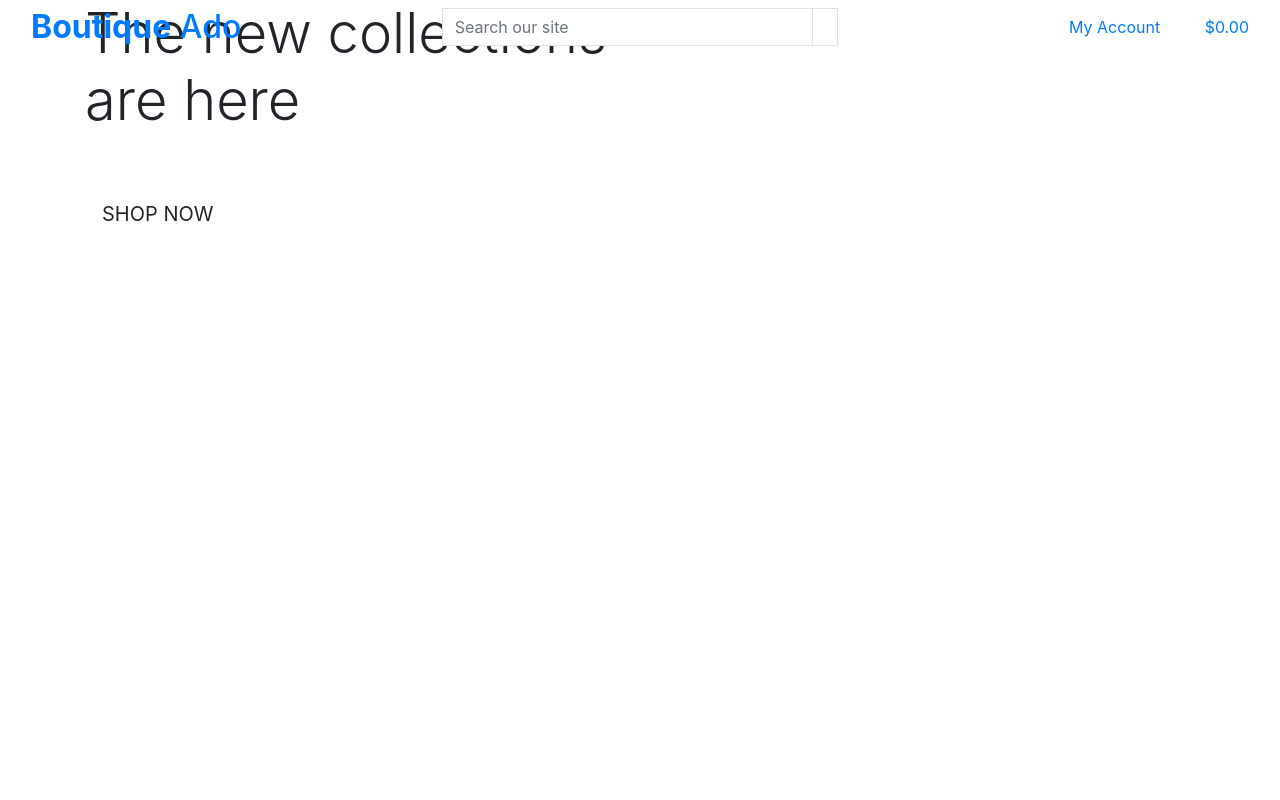
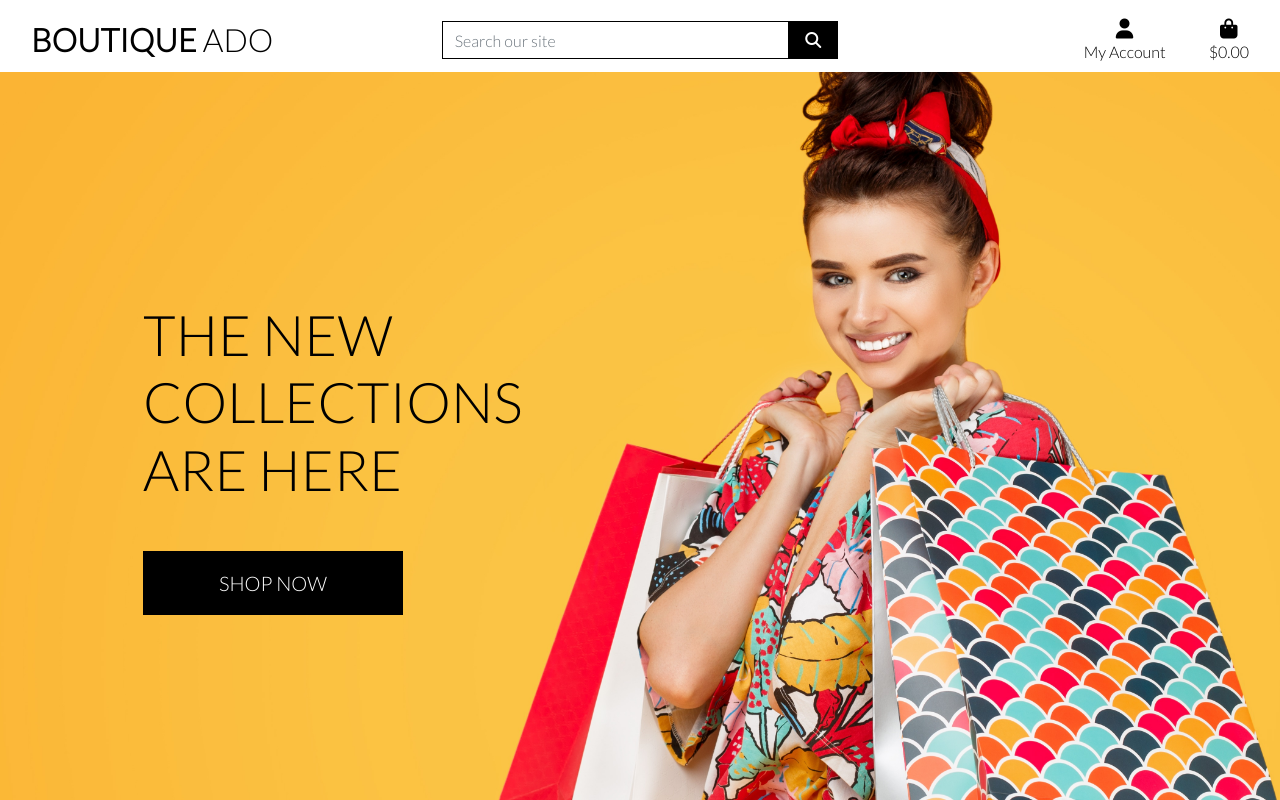
Before and after one commit to Christo107/boutique_ado, a Django app: page / in a window 1280 px wide. Run offline with Django 3.2, Linux system fonts and the light colour scheme; some libraries are stand-ins or nearby versions.

Commit message:
completed homepage header and css

```diff
--- a/boutique_ado/settings.py
+++ b/boutique_ado/settings.py
@@ -149,6 +149,10 @@ USE_TZ = True
 # https://docs.djangoproject.com/en/3.2/howto/static-files/
 
 STATIC_URL = '/static/'
+STATICFILES_DIRS = (os.path.join(BASE_DIR, 'static'),)
+
+MEDIA_URL = '/media/'
+MEDIA_ROOT = os.path.join(BASE_DIR, 'media')
 
 # Default primary key field type
 # https://docs.djangoproject.com/en/3.2/ref/settings/#default-auto-field
--- a/boutique_ado/urls.py
+++ b/boutique_ado/urls.py
@@ -15,9 +15,11 @@ Including another URLconf
 """
 from django.contrib import admin
 from django.urls import path, include
+from django.conf import settings
+from django.conf.urls.static import static
 
 urlpatterns = [
     path('admin/', admin.site.urls),
     path('accounts/', include('allauth.urls')),
     path('', include('home.urls')),
-]
+] + static(settings.MEDIA_URL, document_root=settings.MEDIA_ROOT)
--- /dev/null
+++ b/static/css/base.css
@@ -0,0 +1,81 @@
+html {
+    height: 100%;
+}
+
+body {
+    background: url('/media/homepage_background_cropped.jpg') no-repeat center center fixed;
+    background-size: cover;
+    height: calc(100vh - 164px);
+    color: #555;
+    font-family: 'Lato';
+}
+
+/* from Bulma */
+.icon {
+    align-items: center;
+    display: inline-flex;
+    justify-content: center;
+    height: 1.5rem;
+    width: 1.5rem;
+}
+
+.logo-font {
+    text-transform: uppercase;
+}
+
+.main-logo-link {
+    width: fit-content;
+}
+
+.shop-now-button {
+    background: black;
+    color: white;
+    min-width: 260px;
+}
+
+.btn-black {
+    background: black;
+    color: white;
+}
+
+.shop-now-button:hover,
+.shop-now-button:active,
+.shop-now-button:focus,
+.btn-black:hover,
+.btn-black:active,
+.btn-black:focus {
+    background: #222;
+    color: white;
+}
+
+.text-black {
+    color: #000 !important;
+}
+
+.border-black {
+    border: 1px solid black !important;
+}
+
+/* -------------------------------- Media Queries */
+
+/* Slightly larger container on xl screens */
+@media (min-width: 1200px) {
+  .container {
+    max-width: 80%;
+  }
+}
+
+/* fixed top navbar only on medium and up */
+@media (min-width: 992px) {
+    .fixed-top-desktop-only {
+        position: fixed;
+        top: 0;
+        right: 0;
+        left: 0;
+        z-index: 1030;
+    }
+
+    .header-container {
+        padding-top: 164px;
+    }
+}
--- a/templates/base.html
+++ b/templates/base.html
@@ -15,12 +15,17 @@
 
 {% block corecss %}
     <link rel="stylesheet" href="https://stackpath.bootstrapcdn.com/bootstrap/4.4.1/css/bootstrap.min.css" integrity="sha384-Vkoo8x4CGsO3+Hhxv8T/Q5PaXtkKtu6ug5TOeNV6gBiFeWPGFN9MuhOf23Q9Ifjh" crossorigin="anonymous">
-{% endblock %}
+    <link rel="preconnect" href="https://fonts.googleapis.com">
+    <link rel="preconnect" href="https://fonts.gstatic.com" crossorigin>
+    <link href="https://fonts.googleapis.com/css2?family=Lato:wght@300&family=Roboto:wght@400;700&display=swap" rel="stylesheet">
+    <link href="{% static 'css/base.css' %}" rel="stylesheet">
+    {% endblock %}
 
 {% block extra_css %}
 {% endblock %}
 
 {% block corejs %}
+    <script src="https://kit.fontawesome.com/8e7a08758e.js" crossorigin="anonymous"></script>
     <script src="https://cdn.jsdelivr.net/npm/jquery@3.5.1/dist/jquery.min.js" integrity="sha256-9/aliU8dGd2tb6OSsuzixeV4y/faTqgFtohetphbbj0=" crossorigin="anonymous"></script>
     <script src="https://cdn.jsdelivr.net/npm/popper.js@1.16.0/dist/umd/popper.min.js" integrity="sha384-Q6E9RHvbIyZFJoft+2mJbHaEWldlvI9IOYy5n3zV9zzTtmI3UksdQRVvoxMfooAo" crossorigin="anonymous"></script>
     <script src="https://stackpath.bootstrapcdn.com/bootstrap/4.4.1/js/bootstrap.min.js" integrity="sha384-wfSDF2E50Y2D1uUdj0O3uMBJnjuUD4Ih7YwaYd1iqfktj0Uod8GCExl3Og8ifwB6" crossorigin="anonymous"></script>
@@ -33,7 +38,7 @@
   </head>
   <body>
     <header class="container-fluid fixed-top">
-        <div class="row">
+        <div class="row bg-white pt-lg-2 d-none d-lg-flex">
             <div class="col-12 col-lg-4 my-auto py-1 py-lg-0 text-center text-lg-left">
                 <a href="{% url 'home' %}" class="nav-link main-logo-link">
                     <h2 class="logo-font text-black my-0"><strong>Boutique</strong> Ado</h2>
```
Also changed, not shown: media/homepage_background_cropped.jpg (added).
